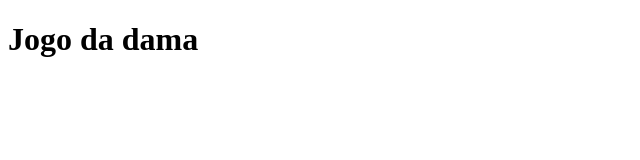
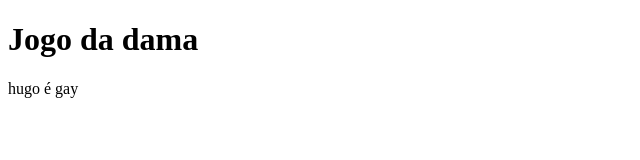
Before and after one commit to Marcel0Maia/jogo, a plain HTML site: page index.html in a window 1280 px wide. Shown: the full height of the page, 0-640 px from the left. Drawn offline with Linux system fonts and the light colour scheme.

Commit message:
Update index.html

```diff
--- a/index.html
+++ b/index.html
@@ -9,7 +9,7 @@
 <body onload="iniciar()">
     <h1>Jogo da dama</h1>
     <div class="board">
-
+     hugo é gay
     </div>
 <script>
 
```
